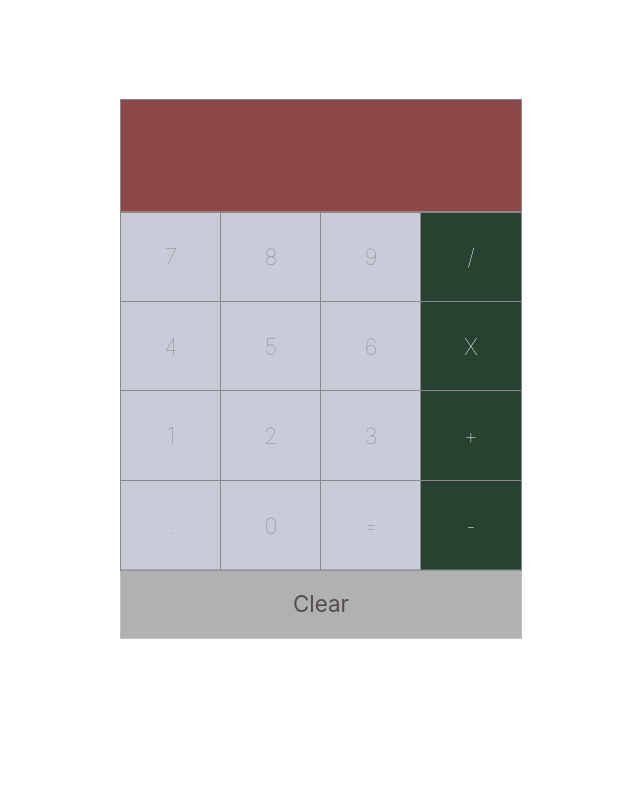
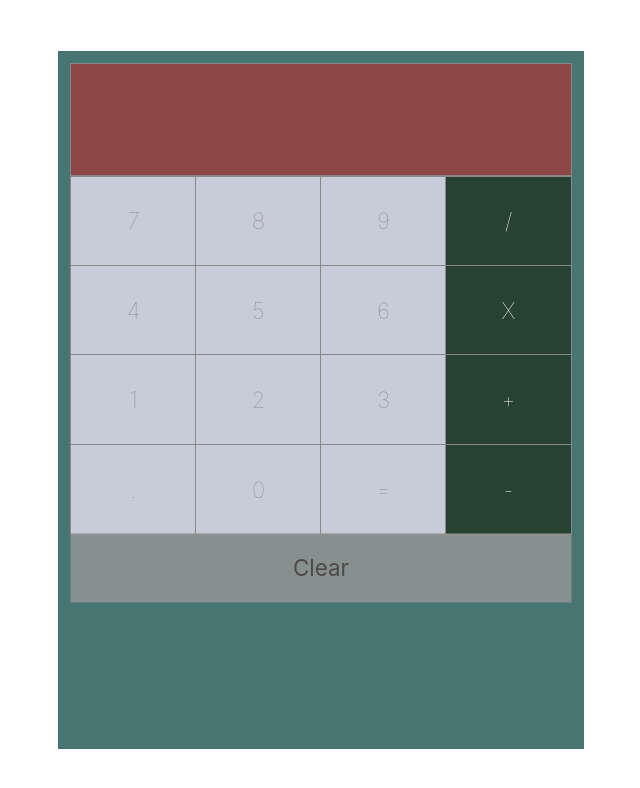
Before and after one commit to akhtarvahid/React-projects, a React (Create React App) app in the folder calculator/: page / in a window 1280 px wide. Shown: the top 788 px of the page, without its empty margins (319-959 px from the left). Built offline with nearby package versions, Linux system fonts and the light colour scheme.

Commit message:
calculator design updated

```diff
--- a/calculator/src/App.css
+++ b/calculator/src/App.css
@@ -6,8 +6,10 @@
   width: 100%;
 }
 .calc-wrapper {
-  width: 400px;
-  height: 600px;
+  width: 500px;
+  height: 672px;
+  padding: 13px;
+  background: #467572;
 }
 .row {
   display: flex;
```
